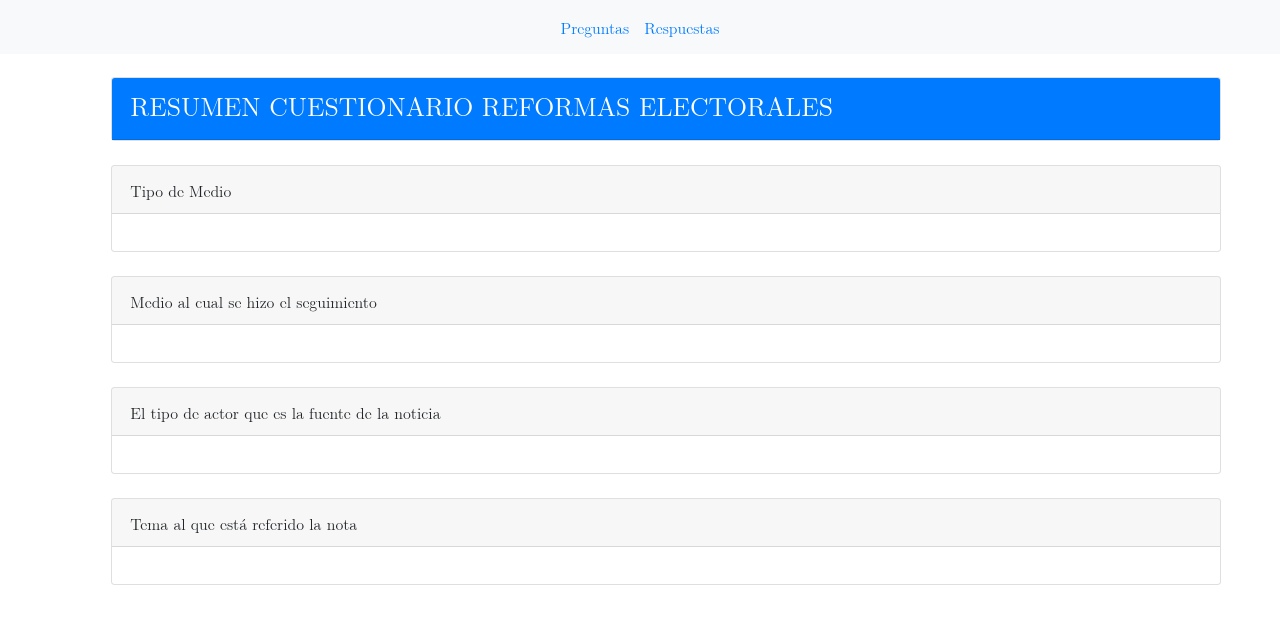
After one commit to rentmar/monitor, a CodeIgniter app: page /proyectos/index.php/reformaelectoral/resumen in a window 1280 px wide. The commit adds this page. Shown: the top 624 px of the page. Run offline with CodeIgniter, Linux system fonts and the light colour scheme.

Commit message:
Vista resumen agregada

```diff
--- a/application/controllers/ReformaElectoral.php
+++ b/application/controllers/ReformaElectoral.php
@@ -108,5 +108,17 @@ class ReformaElectoral extends CI_Controller{
         echo json_encode($json);
     }
 
+    public function resumen()
+    {
+        $this->load->view("html/encabezado.php");
+        $this->load->view('html/navbar');
+
+        $this->load->view('formularios/vresumen_reforma_electoral');
+
+        /**** PIE ****/
+        $this->load->view('html/pie.php');
+
+    }
+
 
 }
--- /dev/null
+++ b/application/views/formularios/vresumen_reforma_electoral.php
@@ -0,0 +1,59 @@
+<div id="content-wrapper">
+
+    <div class="container">
+
+        <div class="card">
+            <div class="card-header bg-primary text-white">
+                <h3>RESUMEN CUESTIONARIO REFORMAS ELECTORALES</h3>
+            </div>
+        </div>
+        <br>
+
+        <div class="card">
+            <div class="card-header">
+                Tipo de Medio
+            </div>
+            <div class="card-body">
+                <!-- Grafica -->
+            </div>
+        </div>
+        <br>
+
+        <div class="card">
+            <div class="card-header">
+                Medio al cual se hizo el seguimiento
+            </div>
+            <div class="card-body">
+                <!-- Grafica -->
+            </div>
+        </div>
+        <br>
+
+        <div class="card">
+            <div class="card-header">
+                El tipo de actor que es la fuente de la noticia
+            </div>
+            <div class="card-body">
+                <!-- Grafica -->
+            </div>
+        </div>
+        <br>
+
+        <div class="card">
+            <div class="card-header">
+                Tema al que está referido la nota
+            </div>
+            <div class="card-body">
+                <!-- Grafica -->
+            </div>
+        </div>
+        <br>
+
+
+
+
+
+
+    </div>
+
+</div>
--- a/application/views/html/navbar.php
+++ b/application/views/html/navbar.php
@@ -1,10 +1,10 @@
 <nav class="navbar navbar-expand-sm bg-light justify-content-center fixed-top" >
     <ul class="navbar-nav">
         <li class="nav-item">
-            <a class="nav-link" href="#">Preguntas</a>
+            <a class="nav-link" href="<?php echo site_url('reformaElectoral'); ?>">Preguntas</a>
         </li>
         <li class="nav-item">
-            <a class="nav-link" href="#">Respuestas</a>
+            <a class="nav-link" href="<?php echo site_url('reformaElectoral/resumen'); ?>">Respuestas</a>
         </li>
     </ul>
 </nav>
```
